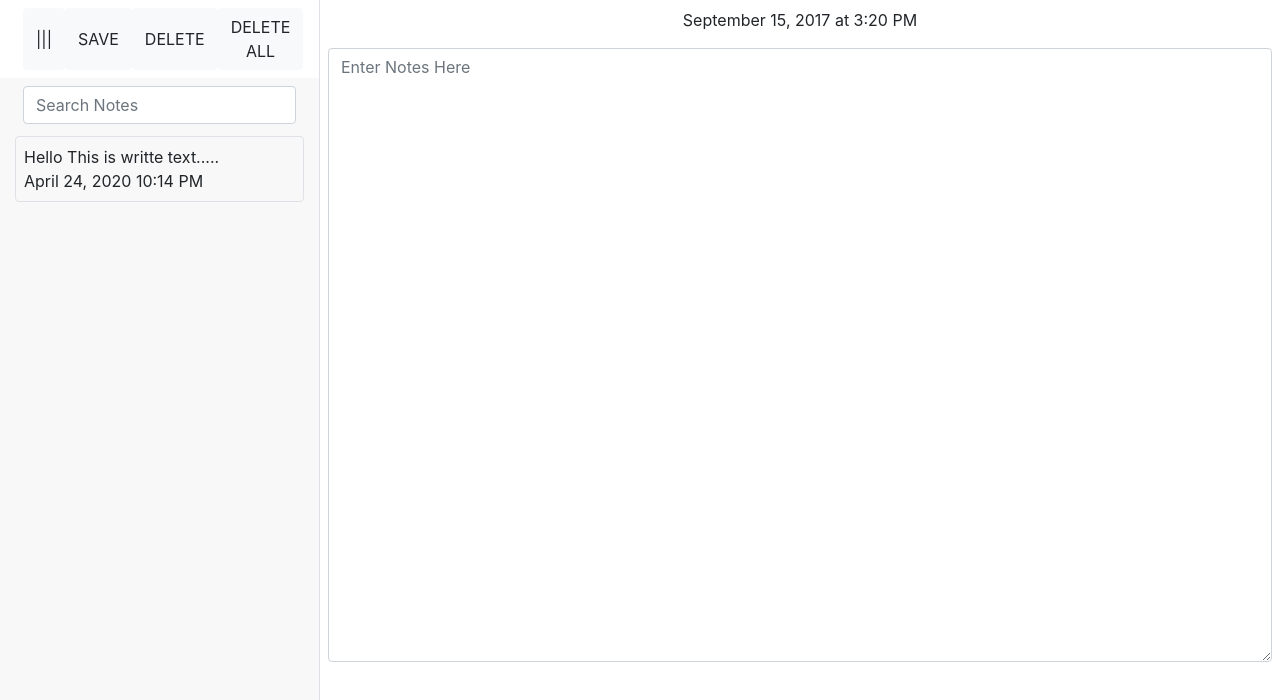
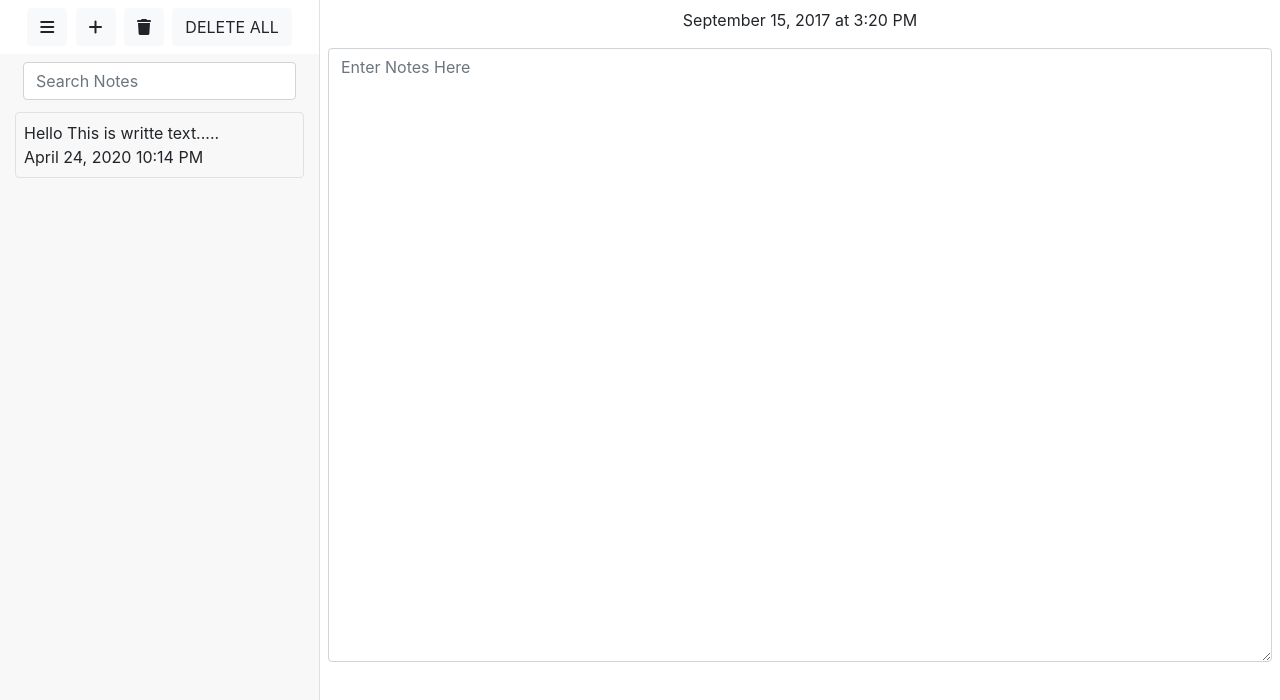
Before and after one commit to sksaifuddin/quick-notes, an Angular app: page / in a window 1280 px wide. Shown: the top 700 px of the page. Built offline with nearby package versions, Linux system fonts and the light colour scheme.

Commit message:
changed button icons

```diff
--- a/src/app/components/side-bar-section/side-bar-section.component.html
+++ b/src/app/components/side-bar-section/side-bar-section.component.html
@@ -1,8 +1,14 @@
 <div class="row bg-white">
     <div class="col d-flex justify-content-around m-2">
-        <button class="btn btn-light">|||</button>
-        <button class="btn btn-light">SAVE</button>
-        <button class="btn btn-light">DELETE</button>
+        <button class="btn btn-light">
+            <i class='fas fa-bars'></i>
+        </button>
+        <button class="btn btn-light">
+            <i class='fas fa-plus'></i>
+        </button>
+        <button class="btn btn-light">
+            <i class="fas fa-trash"></i>
+        </button>
         <button class="btn btn-light">DELETE ALL</button>
     </div>
 </div>
--- a/src/index.html
+++ b/src/index.html
@@ -6,6 +6,7 @@
   <base href="/">
   <!-- Latest compiled and minified CSS -->
   <link rel="stylesheet" href="https://maxcdn.bootstrapcdn.com/bootstrap/4.4.1/css/bootstrap.min.css">
+  <script src='https://kit.fontawesome.com/a076d05399.js'></script>
   <meta name="viewport" content="width=device-width, initial-scale=1">
   <link rel="icon" type="image/x-icon" href="favicon.ico">
 </head>
```
